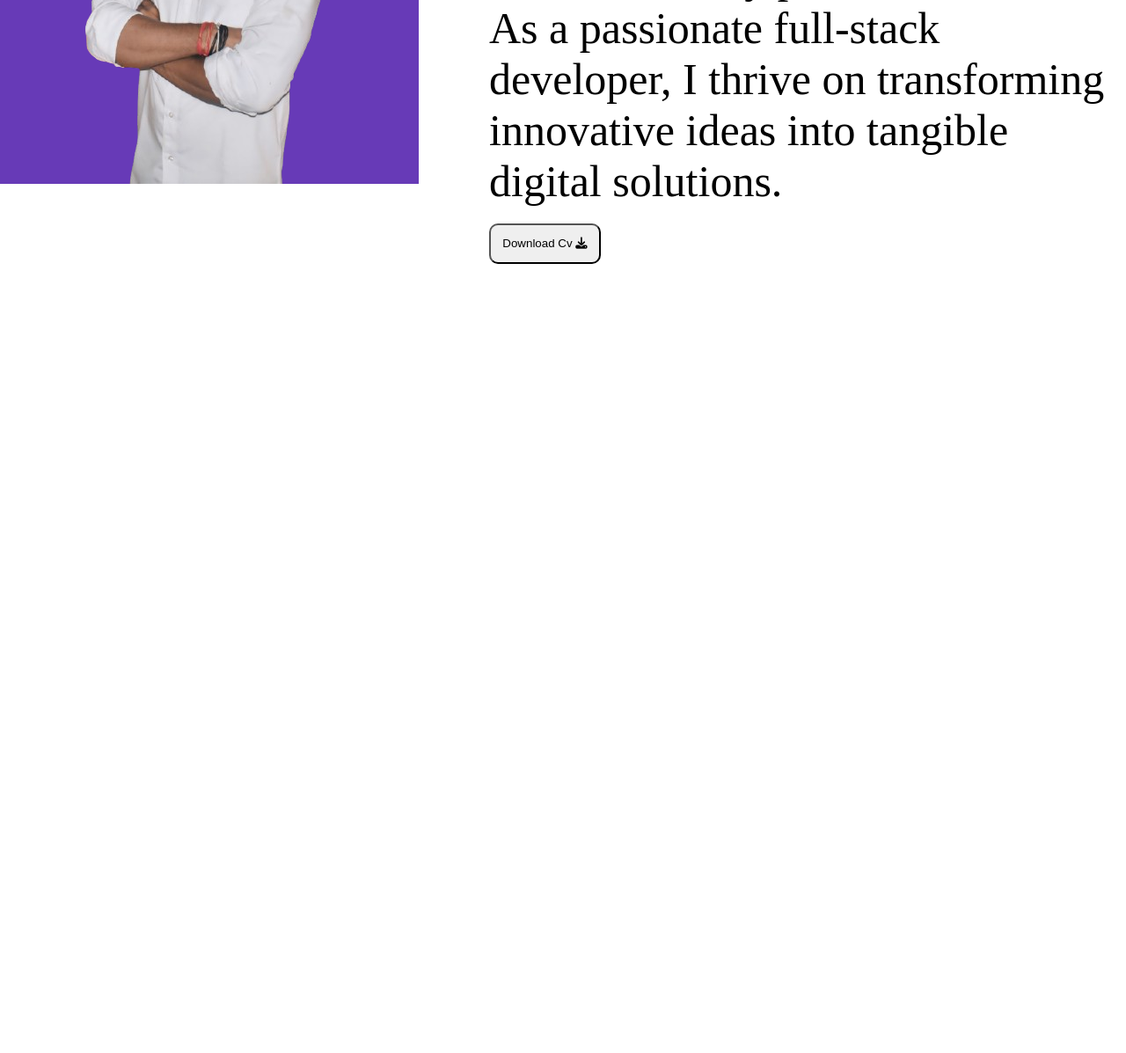
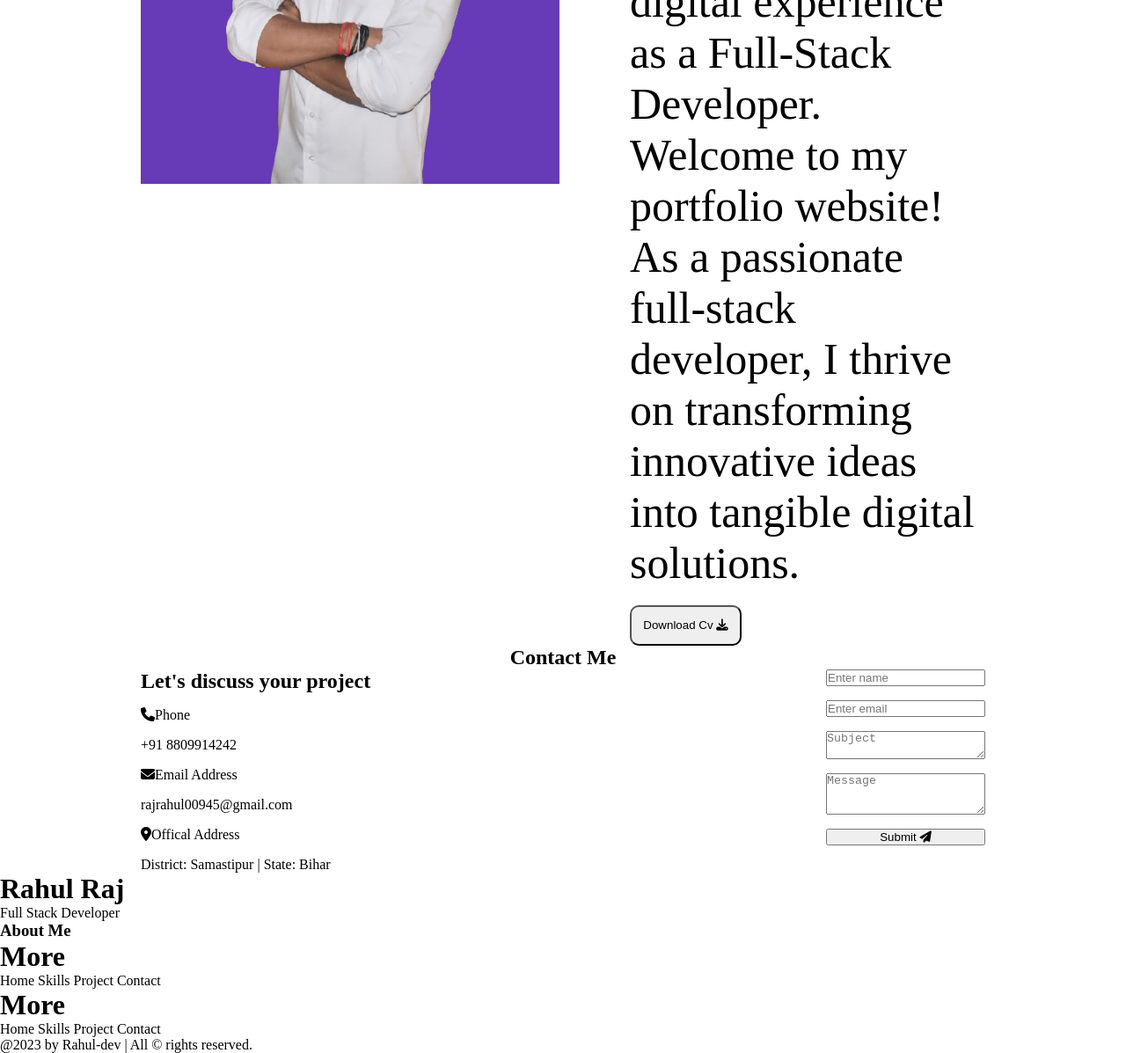
Before and after one commit to rahul-dev01/Portfolio, a plain HTML site: page index.html in a window 1280 px wide. Shown: the part 1235-2432 px from the top of the page at 88% size. Before the commit the page ends 1535 px from the top, so only its background shows below. Drawn offline with nearby package versions, Linux system fonts and the light colour scheme.

Commit message:
Form added

```diff
--- a/Css/style.css
+++ b/Css/style.css
@@ -1,25 +1,24 @@
-
 /* ---------------Body------------- */
-*{
+* {
     padding: 0px;
     margin: 0px;
 }
 
 
 /* ---------------Navigation------------- */
-nav{
+nav {
     margin: 1.5rem 2rem;
     display: flex;
     justify-content: space-between;
 }
 
-nav > ul{
+nav>ul {
     display: flex;
     list-style: none;
     gap: 20px;
 }
 
-nav > ul > li > a {
+nav>ul>li>a {
     text-decoration: none;
 }
 
@@ -27,25 +26,26 @@ nav > ul > li > a {
 
 /* ----------------Home  Page ----------------- */
 
-.homePage{
+.homePage {
     display: flex;
     justify-content: space-around;
 
 }
-.home-soical{
+
+.home-soical {
     display: flex;
     flex-direction: column;
     margin: auto 5rem;
     gap: 1em;
 }
 
-.home-text{
+.home-text {
     margin: 10rem auto;
     font-size: 50px;
 }
 
 
-.home-btn{
+.home-btn {
     border-radius: 10px;
     padding: 1em;
 }
@@ -54,23 +54,62 @@ nav > ul > li > a {
 
 /* ----------------About ----------------- */
 
-.about-heading{
+.about-heading {
     display: flex;
     justify-content: center;
+
 }
 
-.about-section{
+.about-section {
     display: flex;
     justify-content: center;
     font-size: 50px;
-    margin: auto;
+    margin: auto 10rem;
     gap: 5rem;
 }
 
 
 
 
-.about-btn{
+.about-btn {
     border-radius: 10px;
     padding: 1em;
 }
+
+
+
+/* ---------------- Contact ----------------- */
+
+.contact-heading{
+    display: flex;
+    justify-content: center;
+}
+
+.contact-talk{
+    margin: auto;
+    display: flex;
+    justify-content: space-between;
+    margin: auto 10rem;
+
+}
+.contact-talk-item{
+    display: flex ;
+    flex-direction: column;
+    gap: 1rem;
+}
+
+.contact-email{
+    display: flex ;
+    flex-direction: column;
+    gap: 1rem;
+}
+
+
+
+
+
+
+
+
+
+/* ---------------- Footer ----------------- */
--- a/index.html
+++ b/index.html
@@ -6,6 +6,10 @@
     <meta name="viewport" content="width=device-width, initial-scale=1.0">
     <title>Portfolio</title>
     <script src="https://kit.fontawesome.com/b9a6362a78.js" crossorigin="anonymous"></script>
+
+    <script type="text/javascript" src="https://cdn.jsdelivr.net/npm/@emailjs/browser@3/dist/email.min.js"></script>
+    <script type="text/javascript"></script>
+
     <link rel="stylesheet" href="./Css/style.css">
 </head>
 
@@ -46,12 +50,12 @@
                     innovative ideas into tangible digital solutions
                 </p>
 
-                <button class="home-btn">Contact Me    <i class="fa-solid fa-arrow-right"></i></button>
+                <button class="home-btn">Contact Me <i class="fa-solid fa-arrow-right"></i></button>
 
             </div>
 
             <div class="home-img">
-               <img src="./assets/images/my.png" alt="My Image">
+                <img src="./assets/images/my.png" alt="My Image">
             </div>
         </div>
     </section>
@@ -64,15 +68,16 @@
 
             <div class="about-section">
                 <div class="about-img">
-                        <img src="./assets/images/about.jpg" alt="">
+                    <img src="./assets/images/about.jpg" alt="">
                 </div>
 
                 <div class="about-text">
                     <h1>I'm Rahul Raj</h1>
                     <p>Transforming ideas into seamless digital experience as a Full-Stack Developer.</p>
-                    <p>Welcome to my portfolio website! As a passionate full-stack developer, I thrive on transforming innovative ideas into tangible digital solutions.</p>
+                    <p>Welcome to my portfolio website! As a passionate full-stack developer, I thrive on transforming
+                        innovative ideas into tangible digital solutions.</p>
 
-                    <button class="about-btn">Download Cv   <i class="fa-solid fa-download"></i></button>
+                    <button class="about-btn">Download Cv <i class="fa-solid fa-download"></i></button>
                 </div>
             </div>
         </div>
@@ -83,17 +88,99 @@
 
 
     <!--------------- Contact section  --------------- -->
+
     <section>
+        <div class="contact">
+            <div class="contact-heading">
+                <h1>Contact Me</h1>
+            </div>
 
+            <div class="contact-talk">
+                <div class="contact-talk-item">
+                    <h1>
+                        Let's discuss your project
+                    </h1>
+
+                    <span><i class="fa-solid fa-phone"></i>Phone</span>
+                    <span>+91 8809914242</span>
+
+                    <span><i class="fa-solid fa-envelope"></i></i>Email Address</span>
+                    <span> rajrahul00945@gmail.com</span>
+
+                    <span> <i class="fa-solid fa-location-dot"></i></i>Offical Address</span>
+                    <span>District: Samastipur | State: Bihar</span>
+                </div>
+
+                <div class="contact-email">
+                    <input type="text" id="name" placeholder="Enter name" />
+                    <input type="email" id="email" placeholder="Enter email" />
+                    <textarea id="subject" placeholder="Subject"></textarea>
+                    <textarea id="message" rows="3" placeholder="Message"></textarea>
+                    <button onclick="sendMail()">Submit <i class="fa-solid fa-paper-plane"></i> </button>
+
+                </div>
+            </div>
+
+
+        </div>
     </section>
 
 
 
+    <!---------------Footer section  --------------- -->
+    <footer>
+        <div class="footer">
 
- <!--=======External scripts=======-->
-    <script src="./Js/index.js">
+            <div class="footer-name">
+                <h1>Rahul Raj</h1>
+                <p>Full Stack Developer</p>
+                <h3>About Me</h3>
+            </div>
 
-    </script>
+            <div class="footer-more">
+                <div class="footer-more-heading">
+                    <div>
+                        <h1>More</h1>
+                    </div>
+                    <div>
+                        <span>Home</span>
+                        <span>Skills</span>
+                        <span>Project</span>
+                        <span>Contact</span>
+                    </div>
+                </div>
+            </div>
+
+
+            <div class="footer-follow">
+                <div class="footer-follow-heading">
+                    <div>
+                        <h1>More</h1>
+                    </div>
+                    <div>
+                        <span>Home</span>
+                        <span>Skills</span>
+                        <span>Project</span>
+                        <span>Contact</span>
+                    </div>
+                </div>
+            </div>
+
+        </div>
+
+        <div class="footer-rights">
+            <span>@2023 by Rahul-dev | All &copy; rights reserved. </span>
+        </div>
+    </footer>
+
+
+
+
+
+
+    <!--=======External scripts=======-->
+    <script src="./Js/email.js"></script>
+    <script src="./Js/index.js"></script>
 </body>
 
 </html>
```
Also changed, not shown: 1 other file.
